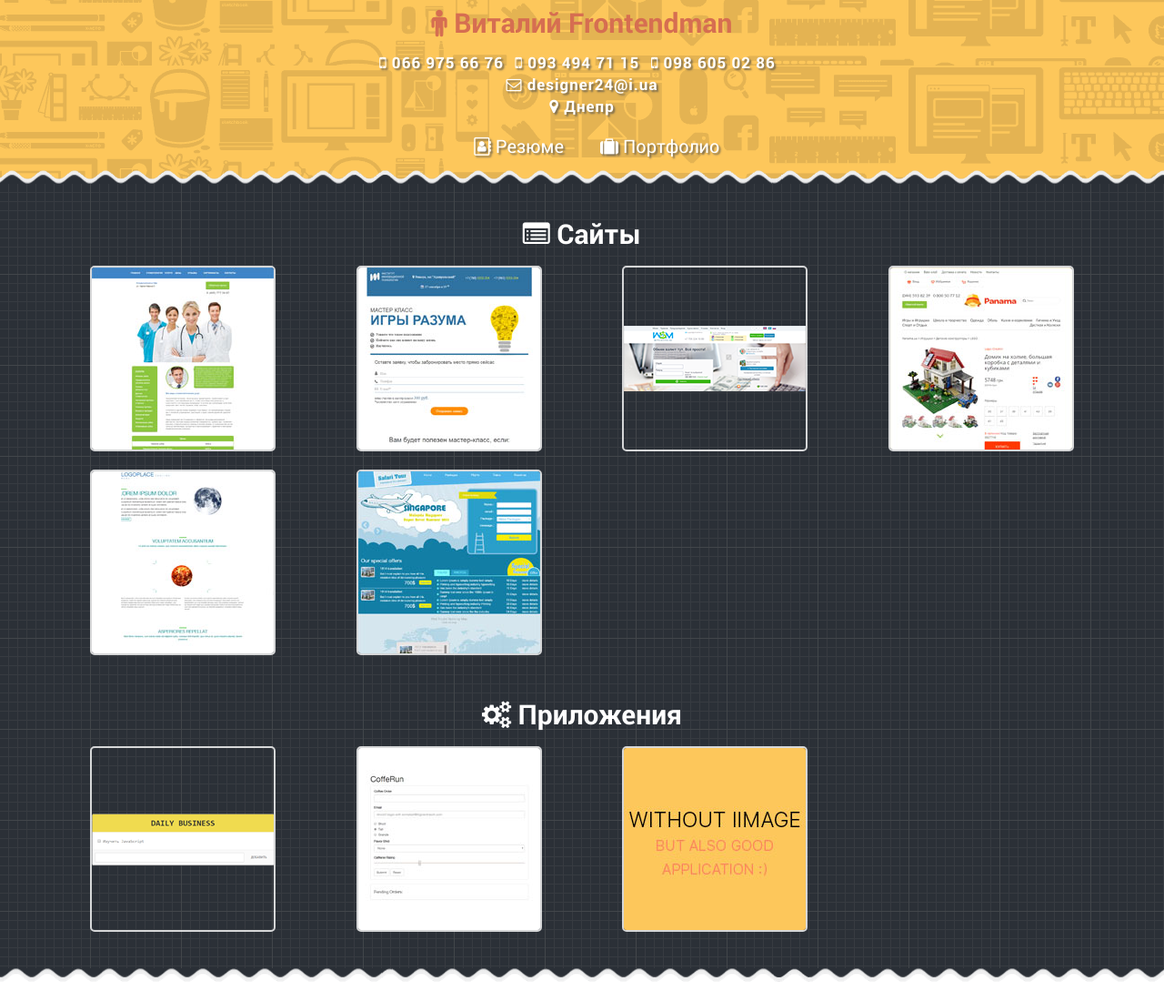
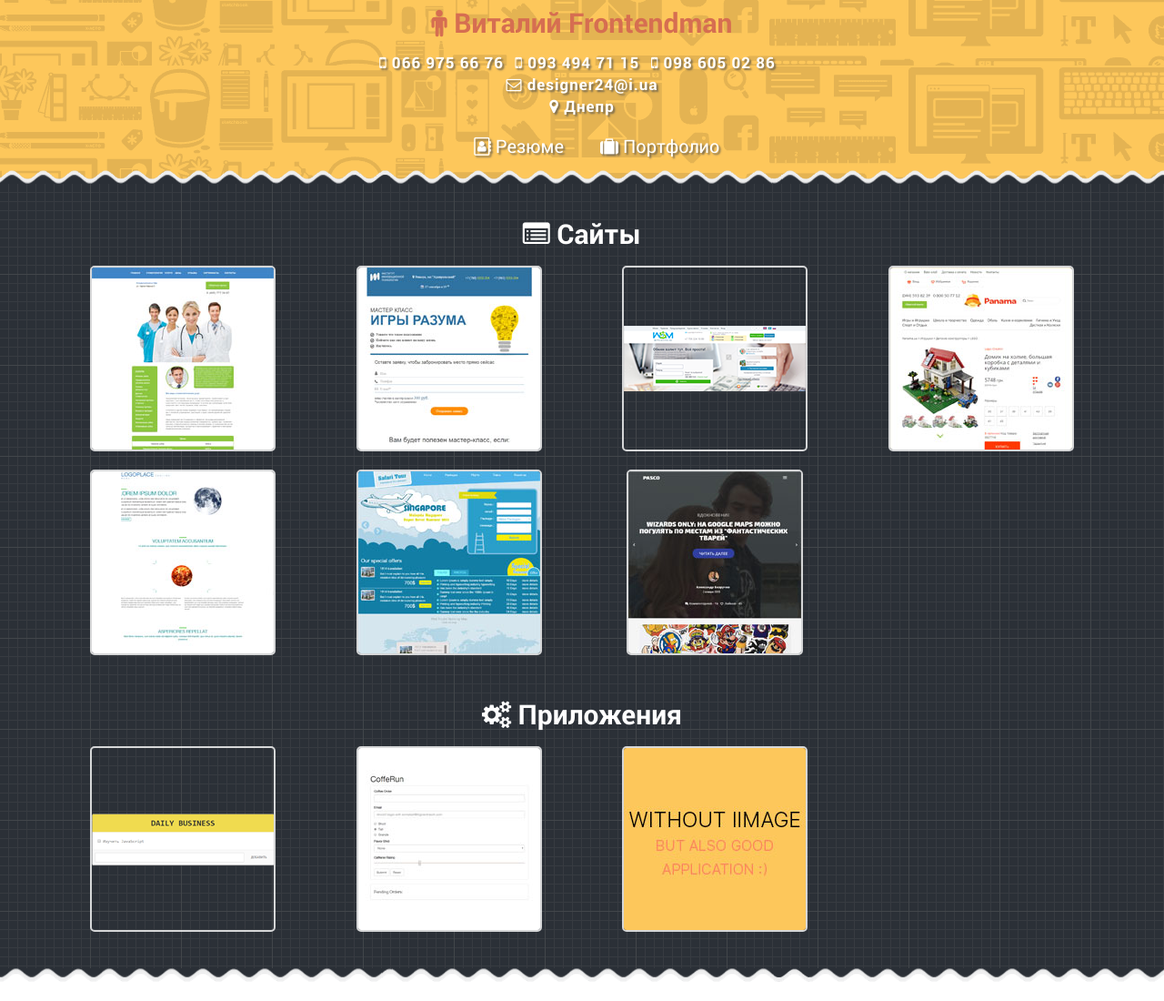
Before and after one commit to Frontendman25/-Frontendman, a plain HTML site: page index.html in a window 1280 px wide. Shown: the top 1100 px of the page at 91% size. Drawn offline with nearby package versions, Linux system fonts and the light colour scheme.

Commit message:
add commit

```diff
--- a/index.html
+++ b/index.html
@@ -59,7 +59,11 @@
 					<div class="done__item col-lg-3 col-sm-4 col-xs-6">
 						<a href="https://frontendman25.github.io/SafariTours_test_task/" class="done__link" target="_blank"><span class="done__hover"><span class="done__hoverText">Верстка с jQuery</span></span><img class="done__img img-responsive" src="img/safari.jpg" alt="Верстка с jQuery"></a>
 					</div>
+					<div class="done__item col-lg-3 col-sm-4 col-xs-6">
+						<a href="https://frontendman25.github.io/wp_blog/" class="done__link" target="_blank"><span class="done__hover"><span class="done__hoverText">Верстка под WP</span></span><img class="done__img img-responsive" src="img/pasco.jpg" alt="Верстка с jQuery"></a>
+					</div>
 				</div>
+
 				<div class="done row">
 					<h2 class="headers text-center"><i class="fa fa-cogs" aria-hidden="true"></i> Приложения</h2>
 					<div class="done__item col-lg-3 col-sm-4 col-xs-6">
```
Also changed, not shown: img/pasco.jpg (added).
